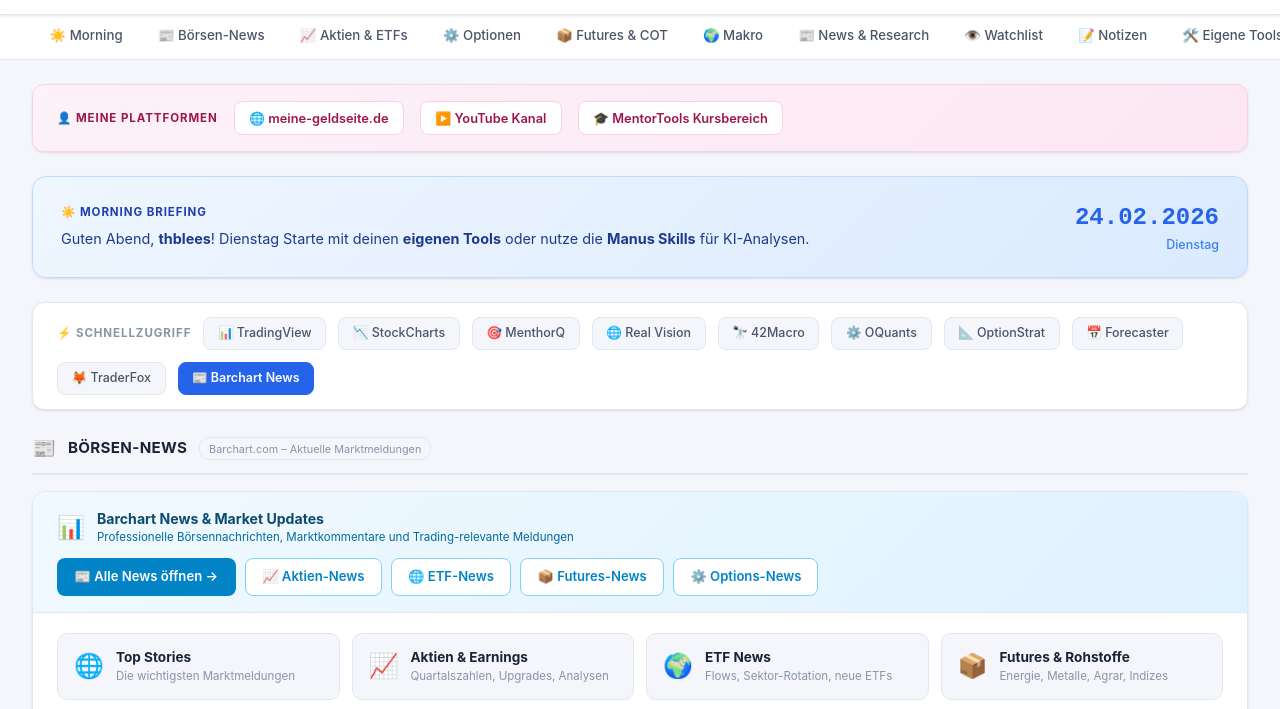
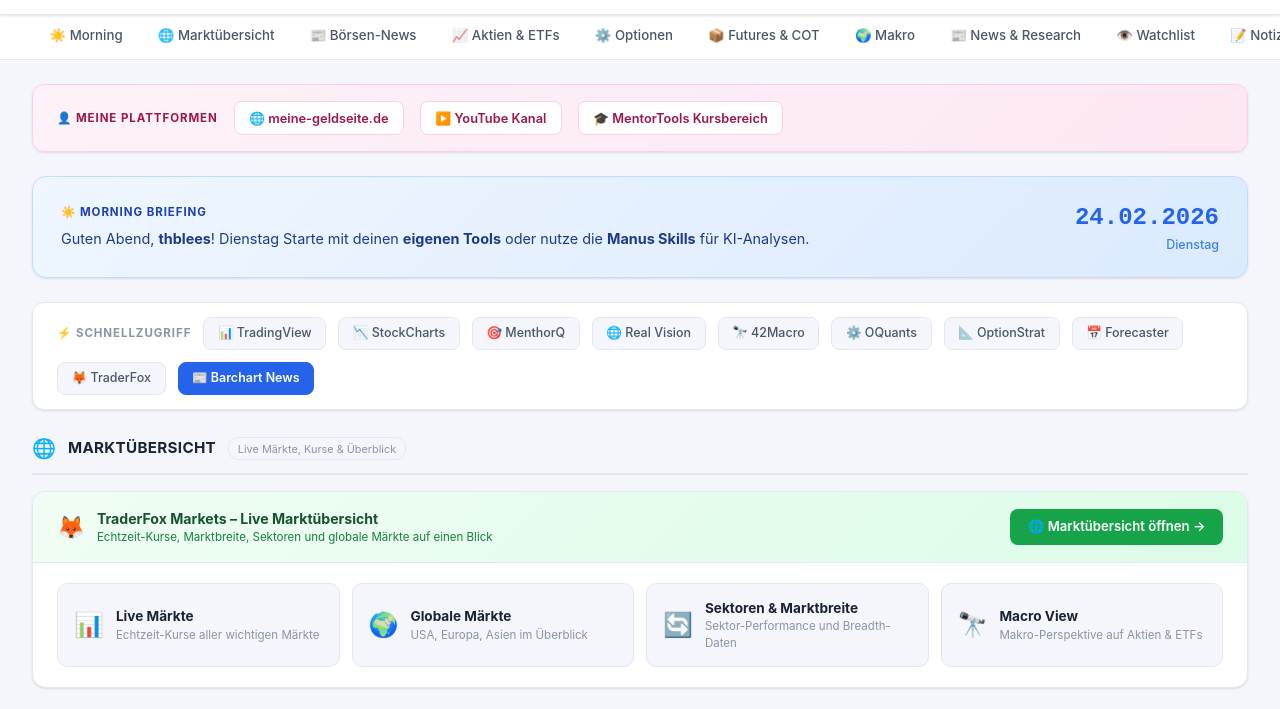
Before and after one commit to thblees/trading-command-center, a plain HTML site: page index.html in a window 1280 px wide. Shown: the part 49-758 px from the top of the page. Drawn offline with Linux system fonts and the light colour scheme.

Commit message:
Add TraderFox Markets Marktübersicht + Macro View in Aktien/ETFs

```diff
--- a/index.html
+++ b/index.html
@@ -529,6 +529,7 @@
 <!-- NAV -->
 <nav>
   <a href="#morning">☀️ Morning</a>
+  <a href="#marktuebersicht">🌐 Marktübersicht</a>
   <a href="#barchart-news">📰 Börsen-News</a>
   <a href="#aktien-etf">📈 Aktien &amp; ETFs</a>
   <a href="#optionen">⚙️ Optionen</a>
@@ -578,6 +579,47 @@
       <a href="https://terminal.forecaster.biz" target="_blank" class="quick-btn">📅 Forecaster</a>
       <a href="https://traderfox.com" target="_blank" class="quick-btn">🦊 TraderFox</a>
       <a href="https://www.barchart.com/news" target="_blank" class="quick-btn primary">📰 Barchart News</a>
+    </div>
+  </section>
+
+  <!-- ===== MARKTÜBERSICHT ===== -->
+  <section id="marktuebersicht" class="section">
+    <div class="section-header">
+      <span class="section-icon">🌐</span>
+      <span class="section-title">Marktübersicht</span>
+      <span class="section-badge">Live Märkte, Kurse &amp; Überblick</span>
+    </div>
+    <div style="background:var(--bg-secondary);border:1px solid var(--border);border-radius:14px;overflow:hidden;box-shadow:var(--shadow-sm);">
+      <div style="background:linear-gradient(135deg,#f0fdf4 0%,#dcfce7 100%);border-bottom:1px solid var(--border);padding:1rem 1.5rem;display:flex;align-items:center;justify-content:space-between;flex-wrap:wrap;gap:0.75rem;">
+        <div style="display:flex;align-items:center;gap:0.75rem;">
+          <span style="font-size:1.4rem;">🦊</span>
+          <div>
+            <div style="font-size:0.88rem;font-weight:700;color:#14532d;">TraderFox Markets – Live Marktübersicht</div>
+            <div style="font-size:0.72rem;color:#15803d;">Echtzeit-Kurse, Marktbreite, Sektoren und globale Märkte auf einen Blick</div>
+          </div>
+        </div>
+        <a href="https://markets.traderfox.com" target="_blank" style="display:inline-flex;align-items:center;gap:0.4rem;background:#16a34a;color:white;border:none;border-radius:8px;padding:0.5rem 1.1rem;font-size:0.82rem;font-weight:600;text-decoration:none;">🌐 Marktübersicht öffnen →</a>
+      </div>
+      <div style="padding:1.25rem 1.5rem;">
+        <div style="display:grid;grid-template-columns:repeat(auto-fill,minmax(280px,1fr));gap:0.75rem;">
+          <a href="https://markets.traderfox.com" target="_blank" style="display:flex;align-items:center;gap:0.75rem;padding:0.85rem 1rem;background:var(--bg-primary);border:1px solid var(--border);border-radius:10px;text-decoration:none;color:inherit;transition:all 0.2s;" onmouseover="this.style.borderColor='#86efac';this.style.background='#f0fdf4'" onmouseout="this.style.borderColor='';this.style.background='var(--bg-primary)'">
+            <span style="font-size:1.5rem;">📊</span>
+            <div><div style="font-size:0.85rem;font-weight:700;color:var(--text-primary);">Live Märkte</div><div style="font-size:0.72rem;color:var(--text-muted);">Echtzeit-Kurse aller wichtigen Märkte</div></div>
+          </a>
+          <a href="https://markets.traderfox.com" target="_blank" style="display:flex;align-items:center;gap:0.75rem;padding:0.85rem 1rem;background:var(--bg-primary);border:1px solid var(--border);border-radius:10px;text-decoration:none;color:inherit;transition:all 0.2s;" onmouseover="this.style.borderColor='#86efac';this.style.background='#f0fdf4'" onmouseout="this.style.borderColor='';this.style.background='var(--bg-primary)'">
+            <span style="font-size:1.5rem;">🌍</span>
+            <div><div style="font-size:0.85rem;font-weight:700;color:var(--text-primary);">Globale Märkte</div><div style="font-size:0.72rem;color:var(--text-muted);">USA, Europa, Asien im Überblick</div></div>
+          </a>
+          <a href="https://markets.traderfox.com" target="_blank" style="display:flex;align-items:center;gap:0.75rem;padding:0.85rem 1rem;background:var(--bg-primary);border:1px solid var(--border);border-radius:10px;text-decoration:none;color:inherit;transition:all 0.2s;" onmouseover="this.style.borderColor='#86efac';this.style.background='#f0fdf4'" onmouseout="this.style.borderColor='';this.style.background='var(--bg-primary)'">
+            <span style="font-size:1.5rem;">🔄</span>
+            <div><div style="font-size:0.85rem;font-weight:700;color:var(--text-primary);">Sektoren &amp; Marktbreite</div><div style="font-size:0.72rem;color:var(--text-muted);">Sektor-Performance und Breadth-Daten</div></div>
+          </a>
+          <a href="https://aktie.traderfox.com/macro-view/" target="_blank" style="display:flex;align-items:center;gap:0.75rem;padding:0.85rem 1rem;background:var(--bg-primary);border:1px solid var(--border);border-radius:10px;text-decoration:none;color:inherit;transition:all 0.2s;" onmouseover="this.style.borderColor='#86efac';this.style.background='#f0fdf4'" onmouseout="this.style.borderColor='';this.style.background='var(--bg-primary)'">
+            <span style="font-size:1.5rem;">🔭</span>
+            <div><div style="font-size:0.85rem;font-weight:700;color:var(--text-primary);">Macro View</div><div style="font-size:0.72rem;color:var(--text-muted);">Makro-Perspektive auf Aktien &amp; ETFs</div></div>
+          </a>
+        </div>
+      </div>
     </div>
   </section>
 
@@ -875,6 +917,13 @@
         <div class="card-title">TraderFox</div>
         <div class="card-desc">Aktien-Screening, Fundamentaldaten, technische Analyse und Echtzeit-Signale. Leistungsstarke Plattform für aktive Trader und Investoren.</div>
         <div class="card-footer"><span class="card-url">traderfox.com</span><span class="card-arrow">→</span></div>
+      </a>
+
+      <a href="https://aktie.traderfox.com/macro-view/" target="_blank" class="card hl-orange">
+        <div class="card-top"><span class="card-icon">🔭</span><span class="card-tag tag-tool">Tool</span></div>
+        <div class="card-title">TraderFox Macro View</div>
+        <div class="card-desc">Makro-Perspektive auf Aktien und ETFs. Überblick über Wirtschaftsindikatoren, Sektoren und makroökonomische Treiber direkt in der TraderFox-Plattform.</div>
+        <div class="card-footer"><span class="card-url">aktie.traderfox.com/macro-view</span><span class="card-arrow">→</span></div>
       </a>
 
       <a href="https://my-iw.insider-week.com" target="_blank" class="card hl-yellow">
```
